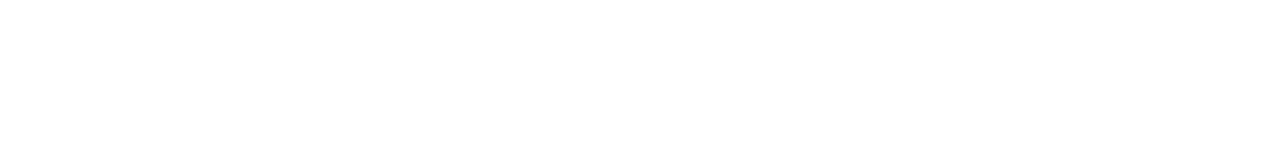
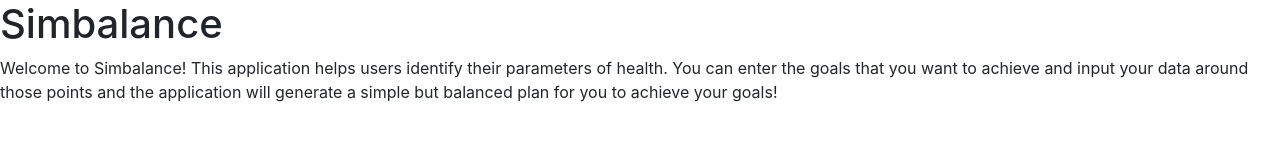
Before and after one commit to M-H-Chang/Health-App, a website built with webpack: page src/index.html in a window 1280 px wide. Built offline with nearby package versions, Linux system fonts and the light colour scheme.

Commit message:
Initial commit with initial HTMl.

```diff
--- a/src/index.html
+++ b/src/index.html
@@ -5,11 +5,12 @@
   <meta charset="UTF-8">
   <meta http-equiv="X-UA-Compatible" content="IE=edge">
   <meta name="viewport" content="width=device-width, initial-scale=1.0">
-  <title>Document</title>
+  <title>Simply Health</title>
 </head>
 
 <body>
-
+  <h1>Simbalance</h1>
+  <p>Welcome to Simbalance! This application helps users identify their parameters of health. You can enter the goals that you want to achieve and input your data around those points and the application will generate a simple but balanced plan for you to achieve your goals!</p>
 </body>
 
 </html>
```
